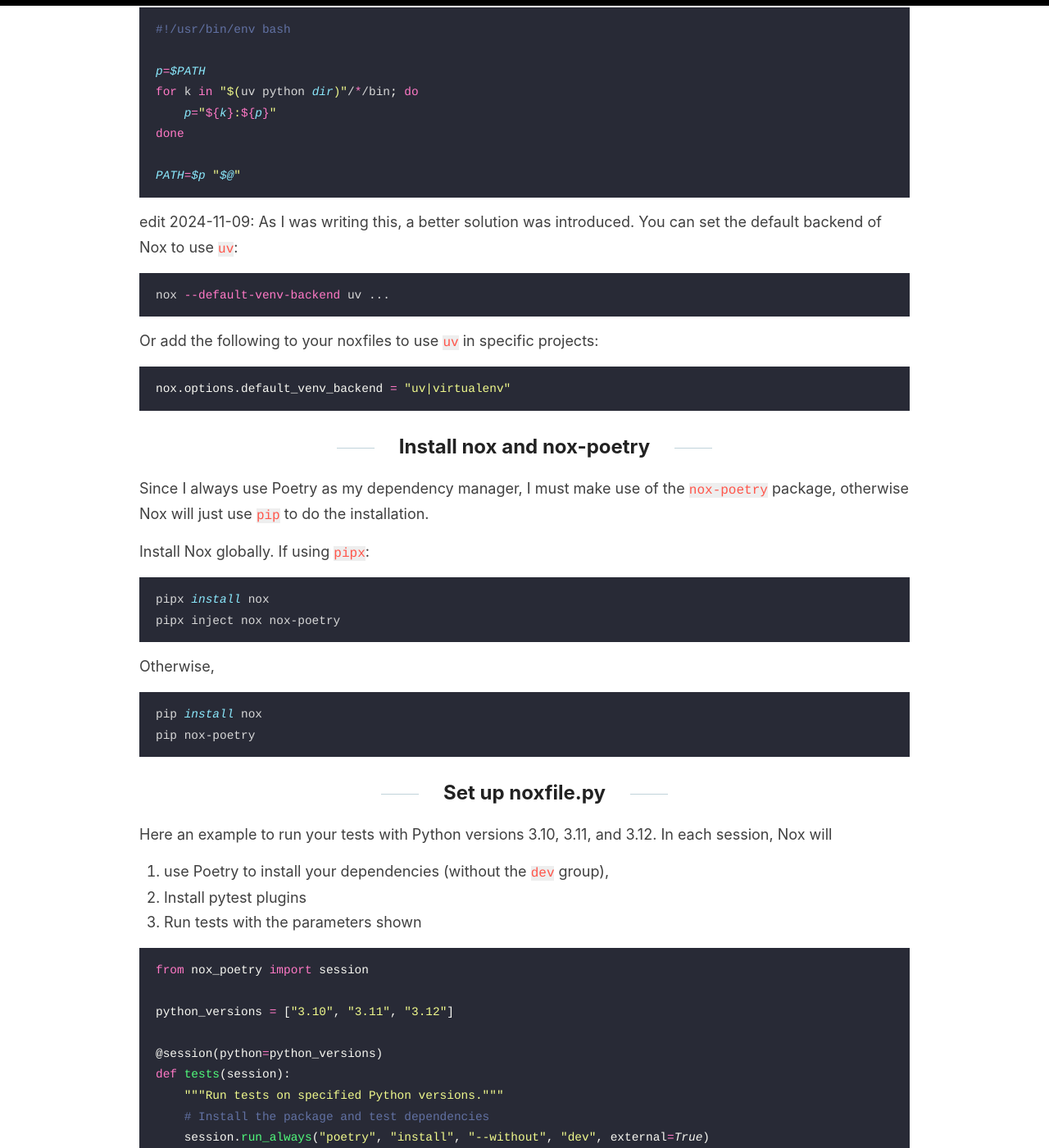
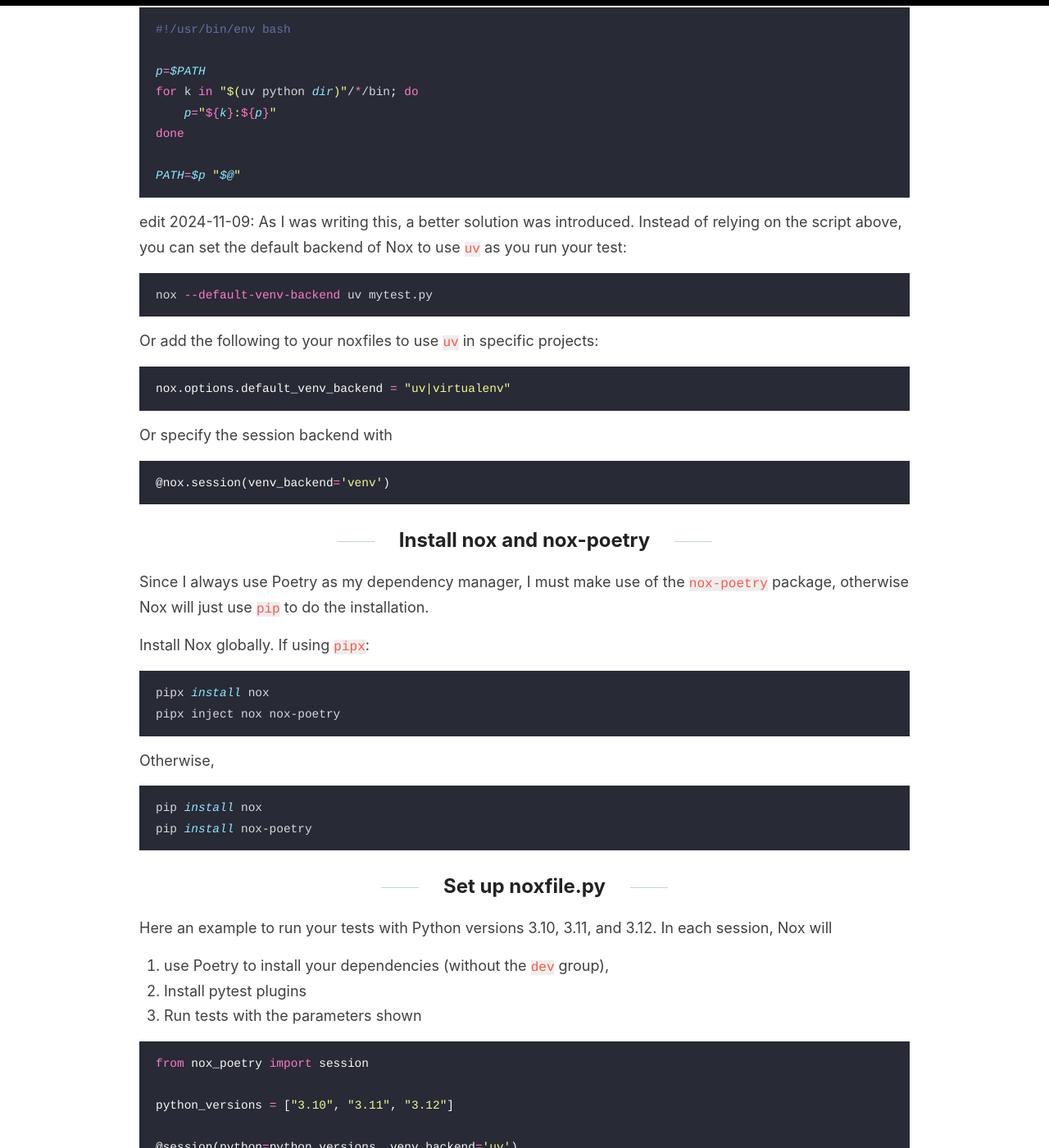
Before and after one commit to kfchou/kfchou.github.io, a Jekyll site: the page built from _posts/2024-11-09-pytest-nox-uv.md, in a window 1280 px wide and 1400 px high, scrolled down 2080 px. Shown: the whole window at 82% size. Built offline with Jekyll 4.4.1, drawn with Linux system fonts in a browser that asks for light colours; comment, search, counter and statistics services are not loaded.

Commit message:
fix some syntax

````diff
--- a/_posts/2024-11-09-pytest-nox-uv.md
+++ b/_posts/2024-11-09-pytest-nox-uv.md
@@ -56,13 +56,17 @@
 PATH=$p "$@"
 ```
 
-edit 2024-11-09: As I was writing this, a better solution was introduced. You can set the default backend of Nox to use `uv`:
+edit 2024-11-09: As I was writing this, a better solution was introduced. Instead of relying on the script above, you can set the default backend of Nox to use `uv` as you run your test:
 ```sh
-nox --default-venv-backend uv ...
+nox --default-venv-backend uv mytest.py
 ```
 Or add the following to your noxfiles to use `uv` in specific projects:
 ```py
 nox.options.default_venv_backend = "uv|virtualenv"
+```
+Or specify the session backend with
+```py
+@nox.session(venv_backend='venv')
 ```
 
 
@@ -77,7 +81,7 @@
 Otherwise,
 ```sh
 pip install nox
-pip nox-poetry
+pip install nox-poetry
 ```
 
 
@@ -92,7 +96,7 @@
 
 python_versions = ["3.10", "3.11", "3.12"]
 
-@session(python=python_versions)
+@session(python=python_versions, venv_backend='uv')
 def tests(session):
     """Run tests on specified Python versions."""
     # Install the package and test dependencies
@@ -132,4 +136,4 @@
 * Use it with Github Actions (just like a makefile)
 
 # Wrapping up
-By following this guide, you've gained the tools to efficiently test Python code across multiple environments locally using Nox and uv. Instead of the manual setup for each Python version, you can now automate the process, ensuring consistent testing and compatibility across environments. You’ve learned how to install multiple Python versions with uv, configure Nox to handle testing with Poetry dependencies, and create flexible, reusable test sessions. This setup not only saves time but also brings you closer to a robust, production-ready development workflow. Happy testing!
+By following this guide, you've gained the tools to efficiently test Python code across multiple environments locally using Nox and uv. Instead of the manual setup for each Python version, you can now automate the process, ensuring consistent testing and compatibility across environments. You've learned how to install multiple Python versions with uv, configure Nox to handle testing with Poetry dependencies, and create flexible, reusable test sessions. This setup not only saves time but also brings you closer to a robust, production-ready development workflow. Happy testing!
````
